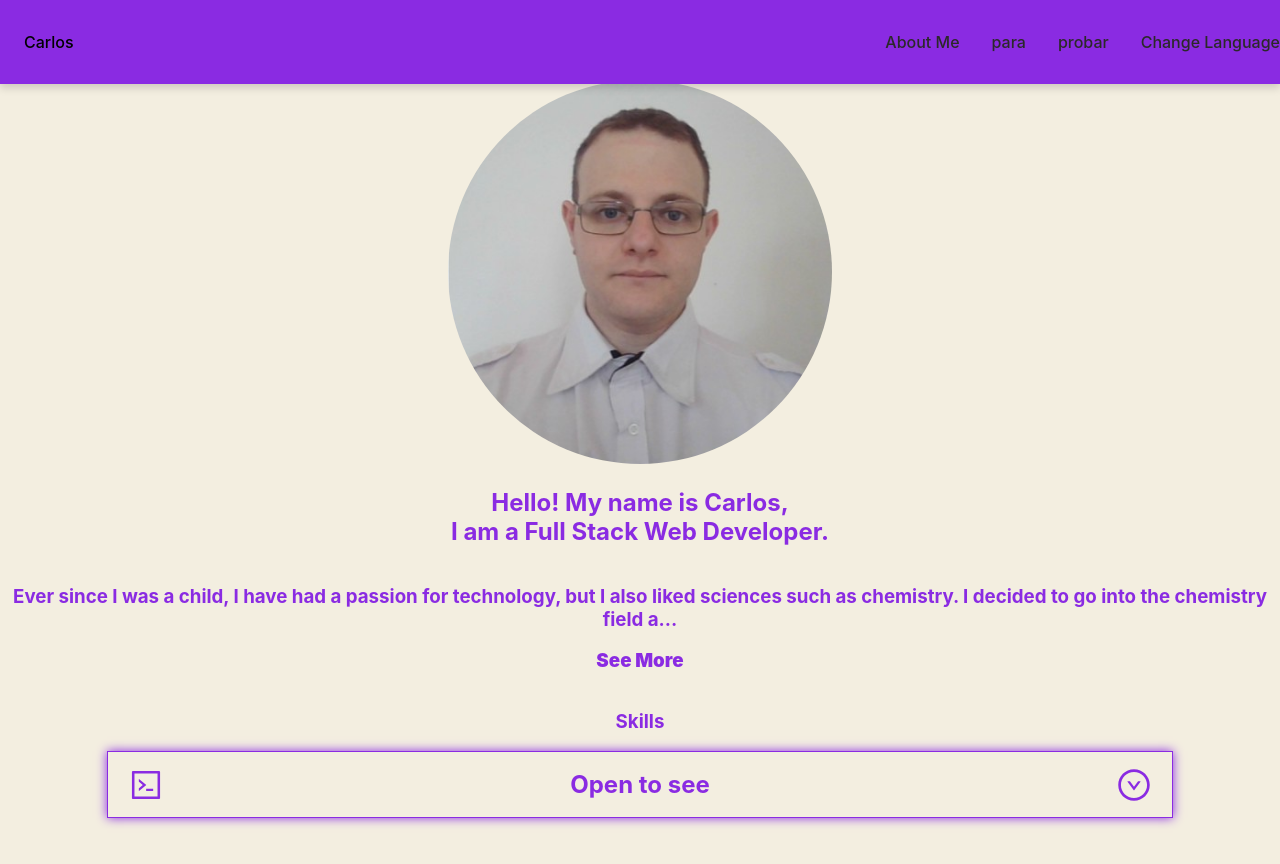
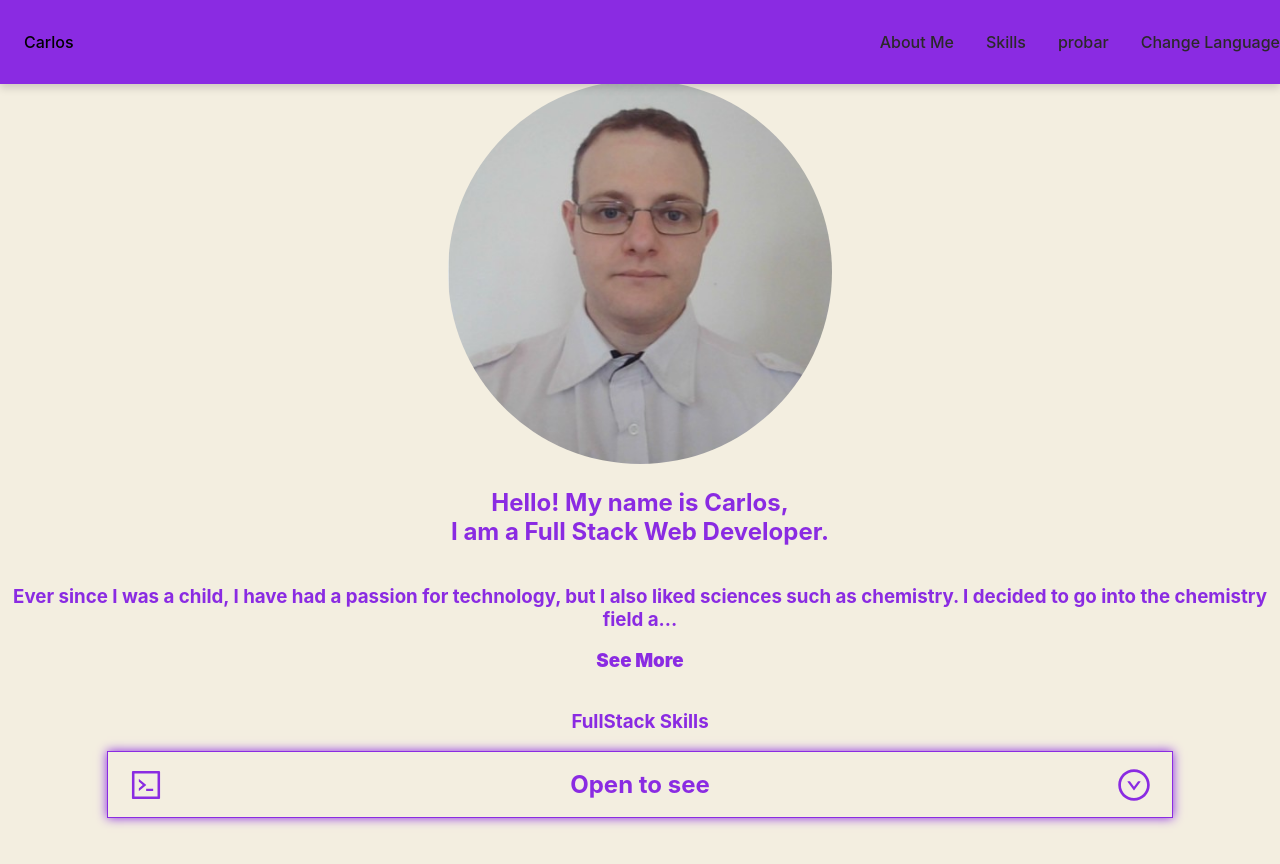
Before and after one commit to cvirgili438/NewPortfolio, a React (Create React App) app: page / in a window 1280 px wide. Shown: the top 864 px of the page. Built offline with nearby package versions, Linux system fonts and the light colour scheme.

Commit message:
minor changes in Navba and Skills

```diff
--- a/src/components/LandingPage/LandingPage.jsx
+++ b/src/components/LandingPage/LandingPage.jsx
@@ -1,15 +1,13 @@
 import React from 'react'
-import { useDispatch, useSelector } from 'react-redux'
-import { changeLanguage } from '../../Redux/Action'
+import {  useSelector } from 'react-redux'
+
 import About from '../About/About'
 import Skills from '../Skills/Skills'
 
 export default function LandingPage() {
-  const dispatch = useDispatch()
+
   const english = useSelector(state =>state.english)
-  const handleLanguage = ()=>{
-    dispatch(changeLanguage(!english))
-  }
+
   return (
     <div style={{marginTop:'5rem'}}>
 
@@ -18,7 +16,9 @@ export default function LandingPage() {
         <Skills />
       </section>
 
-      <section><h1 className='hidden'>hola<button onClick={(handleLanguage)}>ENG</button></h1></section>
+      <section >
+        <h1 className='hidden'>hola</h1>
+        </section>
       <section><h1 className='hidden'>algo</h1></section>
 
 
--- a/src/components/NavBar/NavBar.jsx
+++ b/src/components/NavBar/NavBar.jsx
@@ -34,6 +34,11 @@ export default function NavBar() {
             idES:'languageLiES',
             idEN:'languageLiEN'
         })
+        hideToView({
+            english:english,
+            idES:'skillsES',
+            idEN:'skillsEN'
+        })
 
        },[english])
   return (
@@ -57,7 +62,14 @@ export default function NavBar() {
                     <BiHomeHeart  className={style.nav_icon} />Sobre Mi
                     </Link></li>
 
-                <li className={style.nav_li}>para</li>
+                <li className={style.nav_li} id='skillsES'>
+                    <Link className={style.nav_link} onClick={handleShow} to='skills' smooth={true}>
+                    <BiHomeHeart  className={style.nav_icon} />Habilidades
+                    </Link></li>
+                <li className={style.nav_li} id='skillsEN'>
+                <Link className={style.nav_link} onClick={handleShow} to='skills' smooth={true}>
+                    <BiHomeHeart  className={style.nav_icon} />Skills
+                    </Link></li>
                 <li className={style.nav_li}>probar</li>
                 <li onClick={handleLanguage} id='languageLiES' className={style.nav_li}><GrLanguage className={style.nav_icon}/>{'Cambiar idioma'}</li>
                 <li onClick={handleLanguage} id='languageLiEN' className={style.nav_li}><GrLanguage className={style.nav_icon}/>{'Change Language'}</li>
--- a/src/components/Skills/Skills.jsx
+++ b/src/components/Skills/Skills.jsx
@@ -48,7 +48,7 @@ export default function Skills() {
   return (
     <section className={s.section_container}>
        <div className={s.div_superior}>
-            <h1>Skills</h1>
+            <h1>FullStack Skills</h1>
         </div>
         <div onClick={handleShow} className={s.div_skills} >
             <AiOutlineCode className={s.arrow_down} />
--- a/src/components/Skills/Skills.module.css
+++ b/src/components/Skills/Skills.module.css
@@ -48,8 +48,8 @@
         border-bottom: 1px solid var(--color-primary);
         box-shadow: 0px -5px 10px 1px var(--color-primary) outset;
     }.div_back{
-        border-top: 1px solid var(--color-primary);
-        box-shadow: 0px 5px 10px 1px var(--color-primary) outset;
+        border-bottom: 1px solid var(--color-primary);
+        box-shadow: 0px -5px 10px 1px var(--color-primary) outset;
     }
     .section_img{
         display: flex;
@@ -106,8 +106,8 @@
         border-bottom: 1px solid var(--color-primary);
         box-shadow: 0px -5px 10px 1px var(--color-primary) outset;
     }.div_back{
-        border-top: 1px solid var(--color-primary);
-        box-shadow: 0px 5px 10px 1px var(--color-primary) outset;
+        border-bottom: 1px solid var(--color-primary);
+        box-shadow: 0px -5px 10px 1px var(--color-primary) outset;
     }
 
     .section_img{
```
